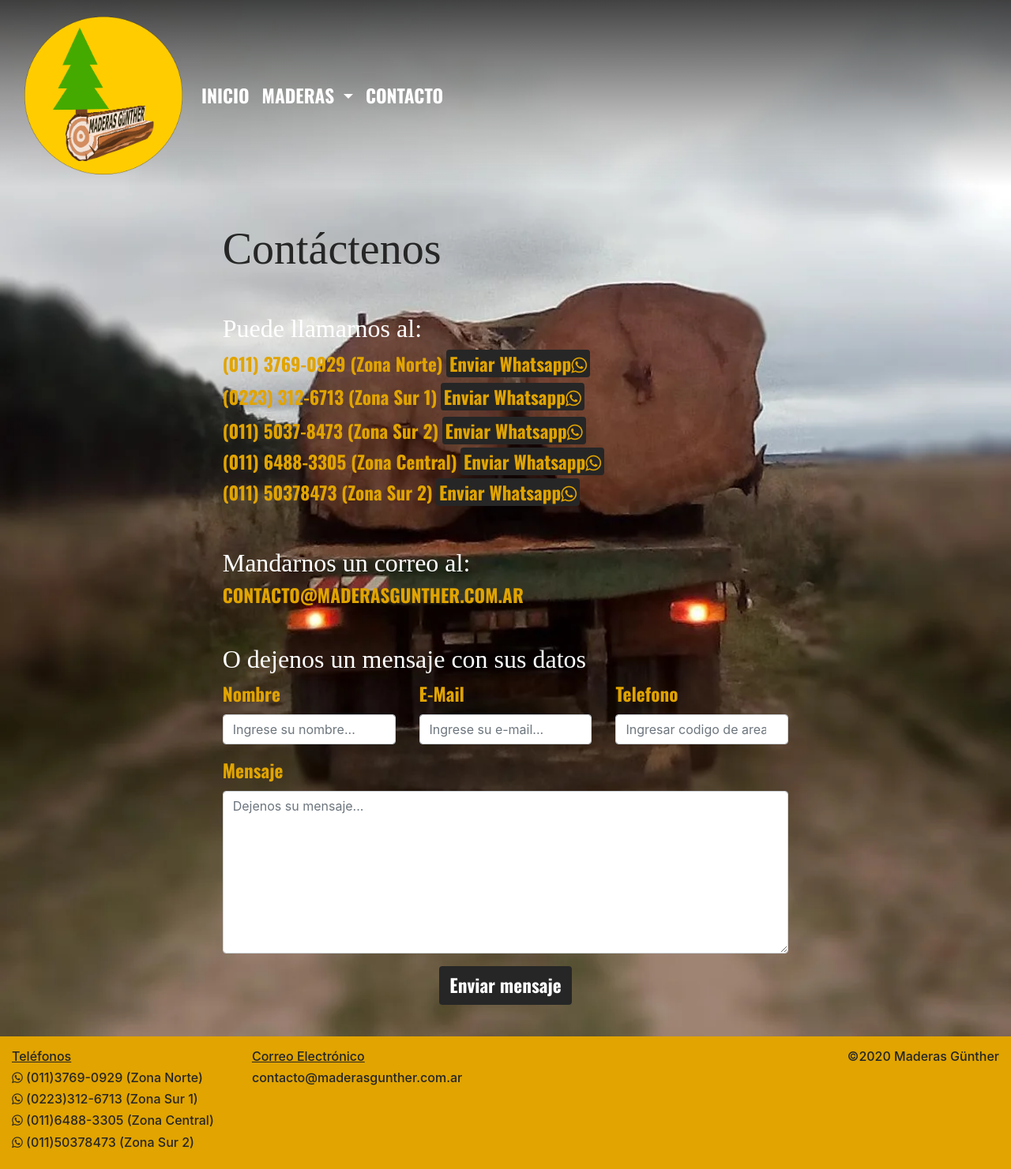
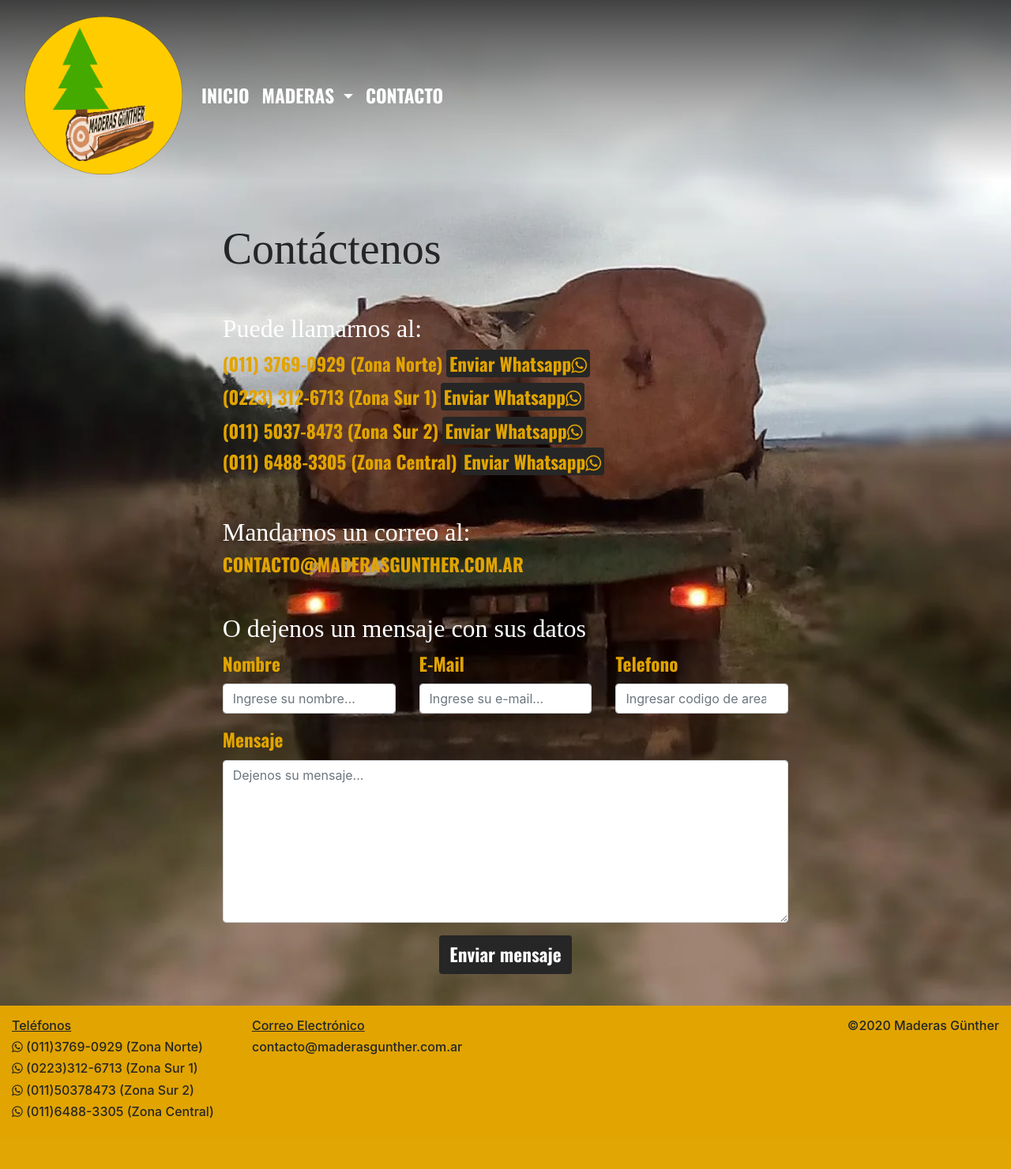
Before and after one commit to Gumio94/MaderasGunther, a PHP site: page /contacto.php in a window 1280 px wide. Shown: the whole page at 79% size. After the commit the page ends 1416 px from the top, so only its background shows below. Run offline with PHP 8.4, Linux system fonts and the light colour scheme; some libraries are stand-ins or nearby versions; some web fonts are replaced.

Commit message:
numero nuevo

```diff
--- a/contacto.php
+++ b/contacto.php
@@ -41,14 +41,6 @@
                 </a>
             </div>
 
-            <div>
-                <h4 class="amarillo osw d-inline-block">
-                    (011) 50378473 (Zona Sur 2)
-                </h4>
-                <a href="https://api.whatsapp.com/send?phone=541150378473" class="text-decoration-none amarillo d-block d-sm-inline-block">
-                    <span class="bg-negro osw rounded px-1">Enviar Whatsapp<i class="fa fa-whatsapp"></i></span>
-                </a>
-            </div>
             <h2 class="mt-5">Mandarnos un correo al:</h2>
             <h4 class="amarillo osw">CONTACTO@MADERASGUNTHER.COM.AR</h4>
 
--- a/inc/footer.php
+++ b/inc/footer.php
@@ -15,15 +15,16 @@
                     </a>
                 </h6>
                 <h6>
+                    <a class="text-decoration-none negro" href="https://api.whatsapp.com/send?phone=541150378473"><i class="fa fa-whatsapp"></i>
+                        (011)50378473 (Zona Sur 2)
+                    </a>
+                </h6>
+                <h6>
                     <a class="text-decoration-none negro" href="https://api.whatsapp.com/send?phone=541164883305"><i class="fa fa-whatsapp"></i>
                         (011)6488-3305 (Zona Central)
                     </a>
                 </h6>
-                <h6>
-                    <a class="text-decoration-none negro" href="https://api.whatsapp.com/send?phone=541150378473"><i class="fa fa-whatsapp"></i>
-                        (011)50378473 (Zona Sur 2)
-                    </a>
-                </h6>
+
             </div>
             <div class="float-left">
                 <h6 class="sub">Correo Electrónico</h6>
```
